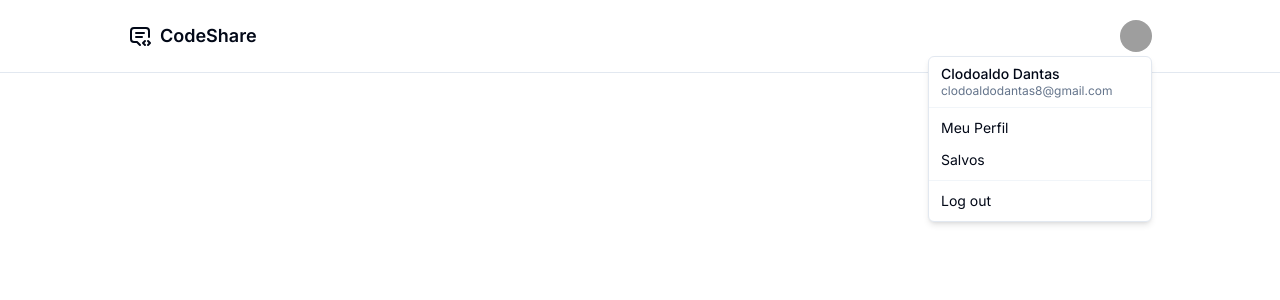
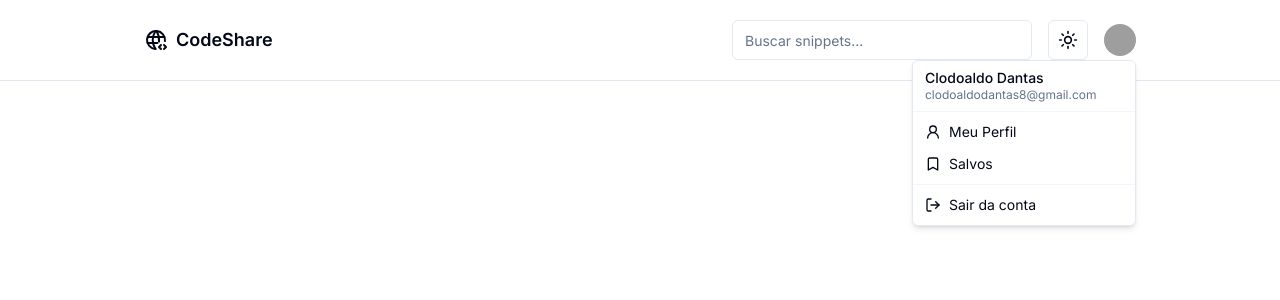
Before and after one commit to ClodoaldoDantas/code-share, a Next.js app: page /dashboard in a window 1280 px wide. Both pictures are taken after a click on the button 1136 px from the left and 36 px from the top of the page. Shown: the top 300 px of the page. Built offline with nearby package versions, Linux system fonts and the light colour scheme; grey boxes are pictures that could not be loaded.

Commit message:
Add next-themes package and implement search component

```diff
--- a/package.json
+++ b/package.json
@@ -16,6 +16,7 @@
     "clsx": "^2.1.1",
     "lucide-react": "^0.399.0",
     "next": "14.2.4",
+    "next-themes": "^0.3.0",
     "react": "^18",
     "react-dom": "^18",
     "react-icons": "^5.2.1",
--- a/src/app/(auth)/page.tsx
+++ b/src/app/(auth)/page.tsx
@@ -1,4 +1,4 @@
-import { TbMessage2Code } from 'react-icons/tb'
+import { TbWorldCode } from 'react-icons/tb'
 import { SignInButton } from './components/sign-in-button'
 
 export default function SignIn() {
@@ -6,7 +6,7 @@ export default function SignIn() {
     <main className="h-screen flex items-center justify-center">
       <div className="flex flex-col text-center">
         <div className="self-center mb-4">
-          <TbMessage2Code size={48} />
+          <TbWorldCode size={48} />
         </div>
 
         <h1 className="text-2xl font-semibold tracking-tight">
--- /dev/null
+++ b/src/app/dashboard/components/search.tsx
@@ -0,0 +1,13 @@
+import { Input } from '@/components/ui/input'
+
+export function Search() {
+  return (
+    <div>
+      <Input
+        type="text"
+        placeholder="Buscar snippets..."
+        className="hidden md:block w-[300px]"
+      />
+    </div>
+  )
+}
--- a/src/app/dashboard/components/user-nav.tsx
+++ b/src/app/dashboard/components/user-nav.tsx
@@ -10,6 +10,8 @@ import {
   DropdownMenuTrigger,
 } from '@/components/ui/dropdown-menu'
 
+import { LogOut, Bookmark, UserRound } from 'lucide-react'
+
 export function UserNav() {
   return (
     <DropdownMenu>
@@ -20,7 +22,7 @@ export function UserNav() {
               src="https://github.com/clodoaldodantas.png"
               alt="Clodoaldo Dantas"
             />
-            <AvatarFallback>SC</AvatarFallback>
+            <AvatarFallback>CD</AvatarFallback>
           </Avatar>
         </Button>
       </DropdownMenuTrigger>
@@ -38,13 +40,23 @@ export function UserNav() {
         <DropdownMenuSeparator />
 
         <DropdownMenuGroup>
-          <DropdownMenuItem>Meu Perfil</DropdownMenuItem>
-          <DropdownMenuItem>Salvos</DropdownMenuItem>
+          <DropdownMenuItem>
+            <UserRound className="mr-2 h-4 w-4" />
+            <span>Meu Perfil</span>
+          </DropdownMenuItem>
+
+          <DropdownMenuItem>
+            <Bookmark className="mr-2 h-4 w-4" />
+            <span>Salvos</span>
+          </DropdownMenuItem>
         </DropdownMenuGroup>
 
         <DropdownMenuSeparator />
 
-        <DropdownMenuItem>Log out</DropdownMenuItem>
+        <DropdownMenuItem>
+          <LogOut className="mr-2 h-4 w-4" />
+          <span>Sair da conta</span>
+        </DropdownMenuItem>
       </DropdownMenuContent>
     </DropdownMenu>
   )
--- a/src/app/dashboard/page.tsx
+++ b/src/app/dashboard/page.tsx
@@ -1,13 +1,20 @@
 import { Logo } from '@/components/logo'
 import { UserNav } from './components/user-nav'
+import { ModeToggle } from '@/components/mode-toggle'
+import { Search } from './components/search'
 
 export default function Dashboard() {
   return (
     <>
       <header className="border-b py-5">
-        <div className="max-w-5xl mx-auto flex items-center justify-between">
+        <div className="max-w-5xl mx-auto px-4 flex items-center justify-between">
           <Logo />
-          <UserNav />
+
+          <div className="flex items-center gap-4">
+            <Search />
+            <ModeToggle />
+            <UserNav />
+          </div>
         </div>
       </header>
     </>
--- a/src/app/layout.tsx
+++ b/src/app/layout.tsx
@@ -3,6 +3,7 @@ import './globals.css'
 
 import { Inter as FontSans } from 'next/font/google'
 import { cn } from '@/lib/utils'
+import { ThemeProvider } from '@/components/theme-provider'
 
 const fontSans = FontSans({
   subsets: ['latin'],
@@ -21,6 +22,12 @@ export default function RootLayout({
 }>) {
   return (
     <html lang="en">
+      <ThemeProvider
+        attribute="class"
+        defaultTheme="system"
+        enableSystem
+        disableTransitionOnChange
+      >
         <body
           className={cn(
             'min-h-screen bg-background font-sans antialiased',
@@ -29,6 +36,7 @@ export default function RootLayout({
         >
           {children}
         </body>
+      </ThemeProvider>
     </html>
   )
 }
--- a/src/components/logo.tsx
+++ b/src/components/logo.tsx
@@ -1,9 +1,9 @@
-import { TbMessage2Code } from 'react-icons/tb'
+import { TbWorldCode } from 'react-icons/tb'
 
 export function Logo() {
   return (
     <div className="flex items-center gap-2">
-      <TbMessage2Code size={24} />
+      <TbWorldCode size={24} />
       <strong className="font-semibold text-lg">CodeShare</strong>
     </div>
   )
--- /dev/null
+++ b/src/components/mode-toggle.tsx
@@ -0,0 +1,43 @@
+'use client'
+
+import * as React from 'react'
+import { useTheme } from 'next-themes'
+
+import { Button } from '@/components/ui/button'
+import {
+  DropdownMenu,
+  DropdownMenuContent,
+  DropdownMenuItem,
+  DropdownMenuTrigger,
+} from '@/components/ui/dropdown-menu'
+
+import { Sun, Moon } from 'lucide-react'
+
+export function ModeToggle() {
+  const { setTheme } = useTheme()
+
+  return (
+    <DropdownMenu>
+      <DropdownMenuTrigger asChild>
+        <Button variant="outline" size="icon">
+          <Sun className="h-5 w-5 rotate-0 scale-100 transition-all dark:-rotate-90 dark:scale-0" />
+          <Moon className="absolute h-5 w-5 rotate-90 scale-0 transition-all dark:rotate-0 dark:scale-100" />
+
+          <span className="sr-only">Toggle theme</span>
+        </Button>
+      </DropdownMenuTrigger>
+
+      <DropdownMenuContent align="end">
+        <DropdownMenuItem onClick={() => setTheme('light')}>
+          Claro
+        </DropdownMenuItem>
+        <DropdownMenuItem onClick={() => setTheme('dark')}>
+          Escuro
+        </DropdownMenuItem>
+        <DropdownMenuItem onClick={() => setTheme('system')}>
+          Sistema
+        </DropdownMenuItem>
+      </DropdownMenuContent>
+    </DropdownMenu>
+  )
+}
--- /dev/null
+++ b/src/components/theme-provider.tsx
@@ -0,0 +1,9 @@
+'use client'
+
+import * as React from 'react'
+import { ThemeProvider as NextThemesProvider } from 'next-themes'
+import { type ThemeProviderProps } from 'next-themes/dist/types'
+
+export function ThemeProvider({ children, ...props }: ThemeProviderProps) {
+  return <NextThemesProvider {...props}>{children}</NextThemesProvider>
+}
--- /dev/null
+++ b/src/components/ui/input.tsx
@@ -0,0 +1,25 @@
+import * as React from "react"
+
+import { cn } from "@/lib/utils"
+
+export interface InputProps
+  extends React.InputHTMLAttributes<HTMLInputElement> {}
+
+const Input = React.forwardRef<HTMLInputElement, InputProps>(
+  ({ className, type, ...props }, ref) => {
+    return (
+      <input
+        type={type}
+        className={cn(
+          "flex h-10 w-full rounded-md border border-input bg-background px-3 py-2 text-sm ring-offset-background file:border-0 file:bg-transparent file:text-sm file:font-medium placeholder:text-muted-foreground focus-visible:outline-none focus-visible:ring-2 focus-visible:ring-ring focus-visible:ring-offset-2 disabled:cursor-not-allowed disabled:opacity-50",
+          className
+        )}
+        ref={ref}
+        {...props}
+      />
+    )
+  }
+)
+Input.displayName = "Input"
+
+export { Input }
```
Also changed, not shown: 1 other file (tests, documents, lock files or other folders). Lines whose indentation alone changed are shown as unchanged.
